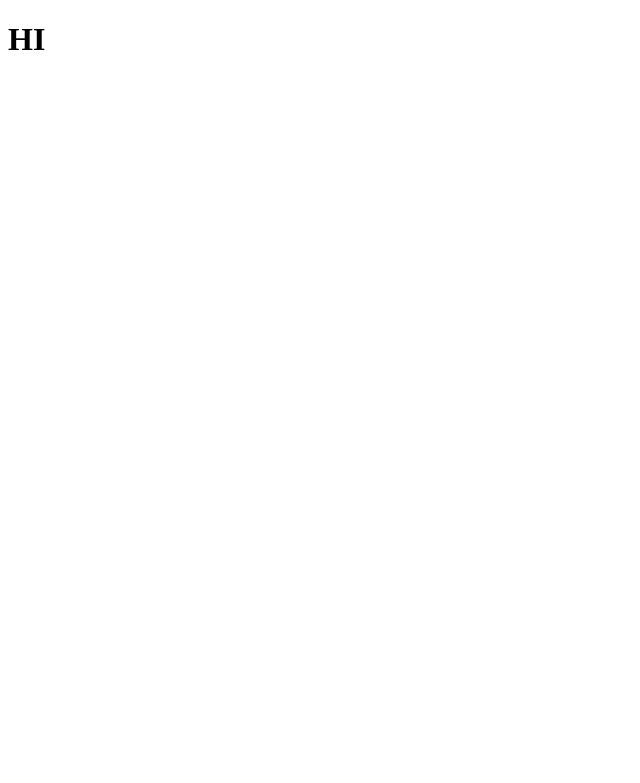
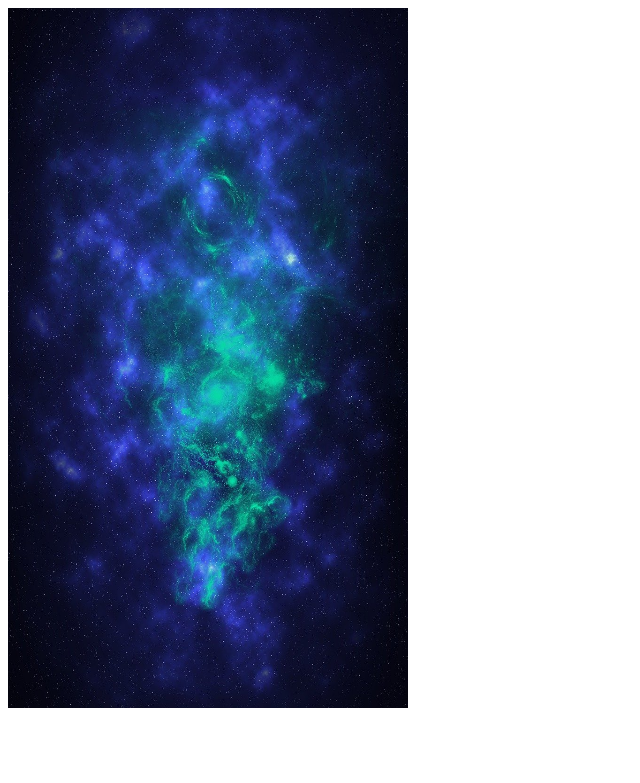
Before and after one commit to SeungjaeLim/Shooting-Game, a plain HTML site: page index.html in a window 1280 px wide. Shown: the whole page, without its empty margins (0-640 px from the left). Drawn offline with Linux system fonts and the light colour scheme.

Commit message:
3. Show image

```diff
--- a/index.html
+++ b/index.html
@@ -6,7 +6,6 @@
     <title>Document</title>
 </head>
 <body>
-    <h1> HI</h1>
     <script src="main.js"></script>
 </body>
 </html>
--- a/main.js
+++ b/main.js
@@ -9,7 +9,7 @@ document.body.appendChild(canvas)
 
 let backgroundImage, spaceshipImage, bulletImage, enemyImage, gameOverImage;
 
-function loadImage(){
+function loadImage() {
     backgroundImage = new Image();
     backgroundImage.src="images/background.jpg";
 
@@ -24,6 +24,17 @@ function loadImage(){
 
     gameOverImage = new Image();
     gameOverImage.src = "images/gameover.png"
+}
+
+function render() {
+    ctx.drawImage(backgroundImage, 0, 0, canvas.width, canvas.height)
+}
 
 
+function main() {
+    render();
+    requestAnimationFrame(main);
 }
+
+loadImage();
+main();
```
